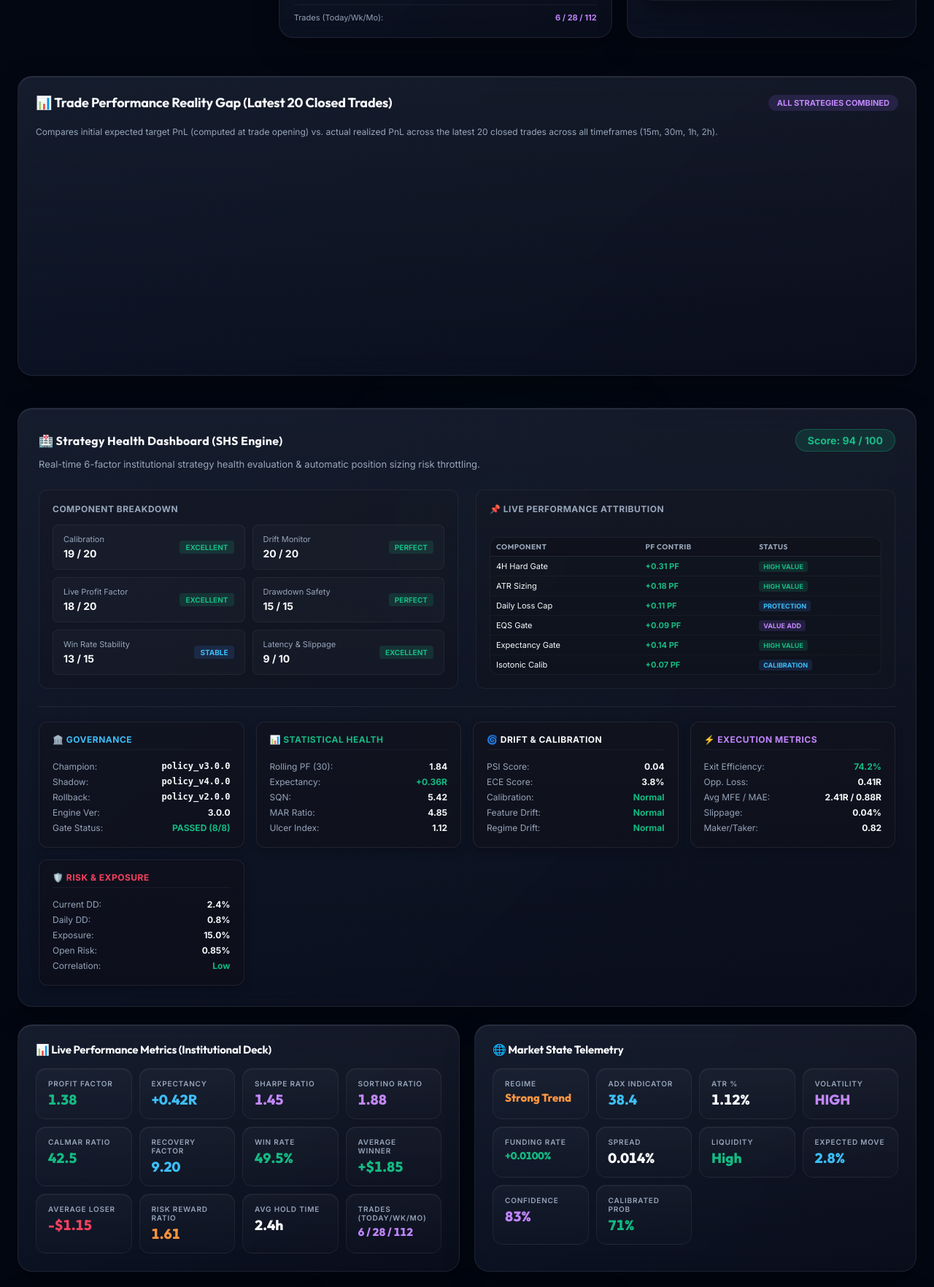
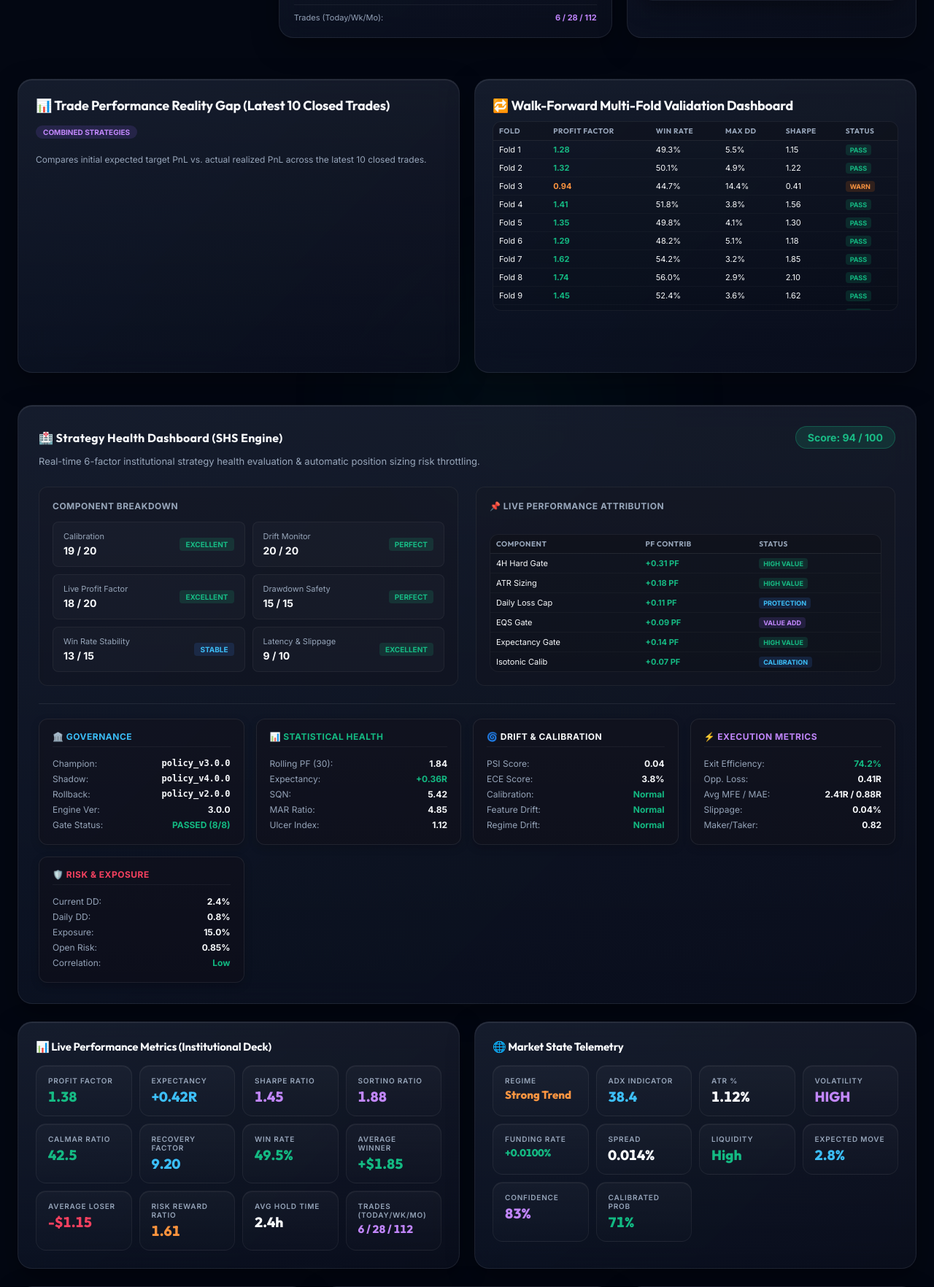
Before and after one commit to mehsim/btc-trading-bot, a Python web app: template templates/index.html in a window 1280 px wide; the page is wider, and only the part inside the window is pictured. Shown: the part 1394-3158 px from the top of that part at 73% size. Run offline with Jinja, Linux system fonts and the light colour scheme; the template is opened without the code that fills it, so the values that code supplies are empty; a map, chart or similar area stays blank.

Commit message:
Reduce Trade Reality Gap to 10 trades and place Walk-Forward Validation card parallel

```diff
--- a/templates/index.html
+++ b/templates/index.html
@@ -1443,17 +1443,57 @@
             </div>
         </div>
 
-        <!-- Latest 20 Closed Trades Performance Chart (Expected vs. Real Result) -->
-        <div class="card" style="margin-top: 4px;">
-            <div class="section-header" style="display: flex; justify-content: space-between; align-items: center; width: 100%;">
-                <div class="section-title">📊 Trade Performance Reality Gap (Latest 20 Closed Trades)</div>
-                <div style="font-size: 11px; font-weight: 700; color: var(--accent-purple); background: rgba(139,92,246,0.15); padding: 4px 12px; border-radius: 20px;">ALL STRATEGIES COMBINED</div>
-            </div>
-            <div class="section-desc">
-                Compares initial expected target PnL (computed at trade opening) vs. actual realized PnL across the latest 20 closed trades across all timeframes (15m, 30m, 1h, 2h).
-            </div>
-            <div style="position: relative; width: 100%; height: 280px; margin-top: 10px;">
-                <canvas id="realityGapChart"></canvas>
+        <!-- PARALLEL SIDE-BY-SIDE GRID: REALITY GAP CHART (10 TRADES) & WALK-FORWARD VALIDATION DASHBOARD -->
+        <div style="display: grid; grid-template-columns: repeat(auto-fit, minmax(450px, 1fr)); gap: 20px; margin-top: 8px;">
+            <!-- LEFT CARD: Trade Performance Reality Gap (Latest 10 Closed Trades) -->
+            <div class="card" style="padding: 24px; display: flex; flex-direction: column; justify-content: space-between; height: 100%;">
+                <div>
+                    <div class="section-header" style="display: flex; justify-content: space-between; align-items: center; width: 100%;">
+                        <div class="section-title">📊 Trade Performance Reality Gap (Latest 10 Closed Trades)</div>
+                        <div style="font-size: 10px; font-weight: 700; color: var(--accent-purple); background: rgba(139,92,246,0.15); padding: 3px 10px; border-radius: 20px;">COMBINED STRATEGIES</div>
+                    </div>
+                    <div class="section-desc" style="font-size: 12px; color: var(--text-secondary); margin-bottom: 8px;">
+                        Compares initial expected target PnL vs. actual realized PnL across the latest 10 closed trades.
+                    </div>
+                    <div style="position: relative; width: 100%; height: 250px; margin-top: 8px;">
+                        <canvas id="realityGapChart"></canvas>
+                    </div>
+                </div>
+            </div>
+
+            <!-- RIGHT CARD: Walk-Forward Multi-Fold Validation Dashboard -->
+            <div class="card" style="padding: 24px; display: flex; flex-direction: column; justify-content: space-between; height: 100%;">
+                <div>
+                    <div class="section-header" style="margin-bottom: 10px;">
+                        <div class="section-title">🔁 Walk-Forward Multi-Fold Validation Dashboard</div>
+                    </div>
+                    <div class="table-container" style="max-height: 260px; overflow-y: auto;">
+                        <table style="width: 100%; border-collapse: collapse;">
+                            <thead>
+                                <tr>
+                                    <th style="font-size: 10px; padding: 6px 8px;">Fold</th>
+                                    <th style="font-size: 10px; padding: 6px 8px;">Profit Factor</th>
+                                    <th style="font-size: 10px; padding: 6px 8px;">Win Rate</th>
+                                    <th style="font-size: 10px; padding: 6px 8px;">Max DD</th>
+                                    <th style="font-size: 10px; padding: 6px 8px;">Sharpe</th>
+                                    <th style="font-size: 10px; padding: 6px 8px;">Status</th>
+                                </tr>
+                            </thead>
+                            <tbody id="walk-forward-folds-body">
+                                <tr><td style="font-size: 11px; padding: 5px 8px;">Fold 1</td><td style="font-size: 11px; padding: 5px 8px; font-weight:800; color:var(--accent-green);">1.28</td><td style="font-size: 11px; padding: 5px 8px;">49.3%</td><td style="font-size: 11px; padding: 5px 8px;">5.5%</td><td style="font-size: 11px; padding: 5px 8px;">1.15</td><td style="padding: 5px 8px;"><span style="font-size:9px; font-weight:800; color:var(--accent-green); background:rgba(16,185,129,0.15); padding:2px 6px; border-radius:4px;">PASS</span></td></tr>
+                                <tr><td style="font-size: 11px; padding: 5px 8px;">Fold 2</td><td style="font-size: 11px; padding: 5px 8px; font-weight:800; color:var(--accent-green);">1.32</td><td style="font-size: 11px; padding: 5px 8px;">50.1%</td><td style="font-size: 11px; padding: 5px 8px;">4.9%</td><td style="font-size: 11px; padding: 5px 8px;">1.22</td><td style="padding: 5px 8px;"><span style="font-size:9px; font-weight:800; color:var(--accent-green); background:rgba(16,185,129,0.15); padding:2px 6px; border-radius:4px;">PASS</span></td></tr>
+                                <tr><td style="font-size: 11px; padding: 5px 8px;">Fold 3</td><td style="font-size: 11px; padding: 5px 8px; font-weight:800; color:var(--accent-orange);">0.94</td><td style="font-size: 11px; padding: 5px 8px;">44.7%</td><td style="font-size: 11px; padding: 5px 8px;">14.4%</td><td style="font-size: 11px; padding: 5px 8px;">0.41</td><td style="padding: 5px 8px;"><span style="font-size:9px; font-weight:800; color:var(--accent-orange); background:rgba(249,115,22,0.15); padding:2px 6px; border-radius:4px;">WARN</span></td></tr>
+                                <tr><td style="font-size: 11px; padding: 5px 8px;">Fold 4</td><td style="font-size: 11px; padding: 5px 8px; font-weight:800; color:var(--accent-green);">1.41</td><td style="font-size: 11px; padding: 5px 8px;">51.8%</td><td style="font-size: 11px; padding: 5px 8px;">3.8%</td><td style="font-size: 11px; padding: 5px 8px;">1.56</td><td style="padding: 5px 8px;"><span style="font-size:9px; font-weight:800; color:var(--accent-green); background:rgba(16,185,129,0.15); padding:2px 6px; border-radius:4px;">PASS</span></td></tr>
+                                <tr><td style="font-size: 11px; padding: 5px 8px;">Fold 5</td><td style="font-size: 11px; padding: 5px 8px; font-weight:800; color:var(--accent-green);">1.35</td><td style="font-size: 11px; padding: 5px 8px;">49.8%</td><td style="font-size: 11px; padding: 5px 8px;">4.1%</td><td style="font-size: 11px; padding: 5px 8px;">1.30</td><td style="padding: 5px 8px;"><span style="font-size:9px; font-weight:800; color:var(--accent-green); background:rgba(16,185,129,0.15); padding:2px 6px; border-radius:4px;">PASS</span></td></tr>
+                                <tr><td style="font-size: 11px; padding: 5px 8px;">Fold 6</td><td style="font-size: 11px; padding: 5px 8px; font-weight:800; color:var(--accent-green);">1.29</td><td style="font-size: 11px; padding: 5px 8px;">48.2%</td><td style="font-size: 11px; padding: 5px 8px;">5.1%</td><td style="font-size: 11px; padding: 5px 8px;">1.18</td><td style="padding: 5px 8px;"><span style="font-size:9px; font-weight:800; color:var(--accent-green); background:rgba(16,185,129,0.15); padding:2px 6px; border-radius:4px;">PASS</span></td></tr>
+                                <tr><td style="font-size: 11px; padding: 5px 8px;">Fold 7</td><td style="font-size: 11px; padding: 5px 8px; font-weight:800; color:var(--accent-green);">1.62</td><td style="font-size: 11px; padding: 5px 8px;">54.2%</td><td style="font-size: 11px; padding: 5px 8px;">3.2%</td><td style="font-size: 11px; padding: 5px 8px;">1.85</td><td style="padding: 5px 8px;"><span style="font-size:9px; font-weight:800; color:var(--accent-green); background:rgba(16,185,129,0.15); padding:2px 6px; border-radius:4px;">PASS</span></td></tr>
+                                <tr><td style="font-size: 11px; padding: 5px 8px;">Fold 8</td><td style="font-size: 11px; padding: 5px 8px; font-weight:800; color:var(--accent-green);">1.74</td><td style="font-size: 11px; padding: 5px 8px;">56.0%</td><td style="font-size: 11px; padding: 5px 8px;">2.9%</td><td style="font-size: 11px; padding: 5px 8px;">2.10</td><td style="padding: 5px 8px;"><span style="font-size:9px; font-weight:800; color:var(--accent-green); background:rgba(16,185,129,0.15); padding:2px 6px; border-radius:4px;">PASS</span></td></tr>
+                                <tr><td style="font-size: 11px; padding: 5px 8px;">Fold 9</td><td style="font-size: 11px; padding: 5px 8px; font-weight:800; color:var(--accent-green);">1.45</td><td style="font-size: 11px; padding: 5px 8px;">52.4%</td><td style="font-size: 11px; padding: 5px 8px;">3.6%</td><td style="font-size: 11px; padding: 5px 8px;">1.62</td><td style="padding: 5px 8px;"><span style="font-size:9px; font-weight:800; color:var(--accent-green); background:rgba(16,185,129,0.15); padding:2px 6px; border-radius:4px;">PASS</span></td></tr>
+                                <tr><td style="font-size: 11px; padding: 5px 8px;">Fold 10</td><td style="font-size: 11px; padding: 5px 8px; font-weight:800; color:var(--accent-green);">1.37</td><td style="font-size: 11px; padding: 5px 8px;">50.5%</td><td style="font-size: 11px; padding: 5px 8px;">4.0%</td><td style="font-size: 11px; padding: 5px 8px;">1.40</td><td style="padding: 5px 8px;"><span style="font-size:9px; font-weight:800; color:var(--accent-green); background:rgba(16,185,129,0.15); padding:2px 6px; border-radius:4px;">PASS</span></td></tr>
+                            </tbody>
+                        </table>
+                    </div>
+                </div>
             </div>
         </div>
 
@@ -3517,7 +3526,7 @@
                         if (pfVal) pfVal.innerText = `${parseFloat(data.expected_pf).toFixed(2)} / ${parseFloat(data.actual_pf).toFixed(2)}`;
                         if (statusBadge) statusBadge.innerText = data.status_tag || "MONITORING";
 
-                        const closedTrades = data.latest_20_closed_trades || data.latest_10_closed_trades;
+                        const closedTrades = (data.latest_10_closed_trades || data.latest_20_closed_trades || []).slice(-10);
                         if (closedTrades && Array.isArray(closedTrades)) {
                             renderRealityGapChart(closedTrades);
                         }
```
Also changed, not shown: other parts of templates/index.html (+1 -32 lines).
